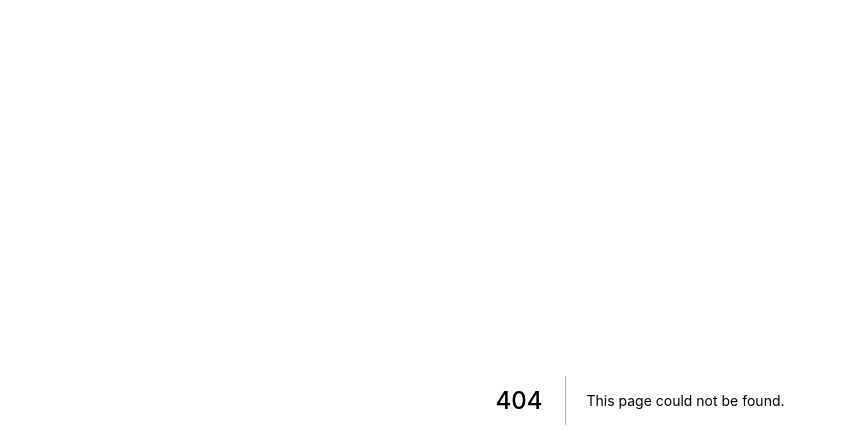
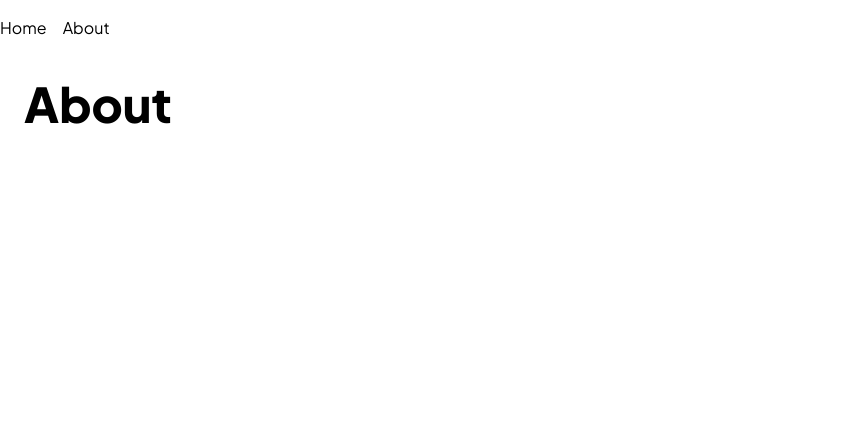
Before and after one commit to tbenning/tylerbenning.com, a Next.js app: page /about in a window 1280 px wide. Before the commit this address had no page. Shown: the top 448 px of the page, without its empty margins (0-846 px from the left). Built offline with nearby package versions, Linux system fonts and the light colour scheme; what @tailwindcss/typography would draw is missing.

Commit message:
started organizing nav and layout

```diff
--- /dev/null
+++ b/components/Homepage/index.js
@@ -0,0 +1,18 @@
+import Capsule from '../Capsule'
+
+export default function Homepage(){
+    return(
+        <>
+        <h1 className="mt-6 text-5xl font-bold text-primary leading-headers">Hi, I’m Tyler — <span className="text-darkseafoam inline-block" >I’m the founding designer at <a href="https://www.togetherplatform.com/" target="_blank" rel="noreferrer">Together</a></span></h1>
+      {/* <h1 className="antialiased font-serif mt-6 text-6xl text-gray-900">Hi, I’m Tyler — <span className="text-darkseafoam inline-block" >I’m the founding designer at Together</span></h1> */}
+      <p className="text-secondary mt-6 text-xl">Having worked at a startup for the last few years, I developed a knack for these roles too</p>
+      <div className="space-x-2 mt-4 flex flex-wrap">
+        <Capsule text="Product Management"/>
+        <Capsule text="Growth"/>
+        <Capsule text="Marketing"/>
+        <Capsule text="Front End Development"/>
+        <Capsule text="User Research"/>
+      </div>
+      </>
+    )
+}
--- a/components/Layout/index.js
+++ b/components/Layout/index.js
@@ -1,6 +1,12 @@
+import Nav from '../Nav'
 export default function Layout({children}){
     return (
-        <div className="container mx-auto">{children}</div>
+        <div className="container mx-auto">
+        <div><Nav/></div>
+            {children}
+        </div>
+
+
     )
 
 }
--- /dev/null
+++ b/components/Nav/index.js
@@ -0,0 +1,9 @@
+import Link from 'next/link';
+export default function Nav (){
+    return (
+        <div className="space-x-4 my-4">
+            <Link href="/">Home</Link>
+            <Link href="/about">About</Link>
+        </div>)
+
+}
--- /dev/null
+++ b/pages/about.tsx
@@ -0,0 +1,11 @@
+import Layout from '../components/Layout'
+
+export default function About(){
+    return (
+        <Layout>
+            <div className="p-6">
+            <h1 className="text-5xl font-bold">About</h1>
+            </div>
+        </Layout>
+    )
+}
--- a/pages/index.tsx
+++ b/pages/index.tsx
@@ -1,7 +1,7 @@
 import { InferGetStaticPropsType } from 'next';
 import Link from 'next/link';
-import Capsule from '../components/Capsule'
 import Layout from '../components/Layout'
+import Homepage from '../components/Homepage'
 
 // Import the generated Lists API from Keystone
 import { query } from '.keystone/api';
@@ -13,16 +13,7 @@ export default function Home({
   return (
     <Layout>
       <main className="mt-16 p-8">
-      <h1 className="mt-6 text-5xl font-bold text-primary leading-headers">Hi, I’m Tyler — <span className="text-darkseafoam inline-block" >I’m the founding designer at <a href="https://www.togetherplatform.com/" target="_blank" rel="noreferrer">Together</a></span></h1>
-      {/* <h1 className="antialiased font-serif mt-6 text-6xl text-gray-900">Hi, I’m Tyler — <span className="text-darkseafoam inline-block" >I’m the founding designer at Together</span></h1> */}
-      <p className="text-secondary mt-6 text-xl">Having worked at a startup for the last few years, I developed a knack for these roles too</p>
-      <div className="space-x-2 mt-4 flex flex-wrap">
-        <Capsule text="Product Management"/>
-        <Capsule text="Growth"/>
-        <Capsule text="Marketing"/>
-        <Capsule text="Front End Development"/>
-        <Capsule text="User Research"/>
-      </div>
+      <Homepage />
       <ul>
         {/* Render each post with a link to the content page */}
         {posts.map(post => (
--- a/pages/post/[slug].tsx
+++ b/pages/post/[slug].tsx
@@ -6,6 +6,7 @@ import {
   import Link from 'next/link';
   import { DocumentRenderer, DocumentRendererProps } from '@keystone-next/document-renderer';
   import { query } from '.keystone/api';
+  import Layout from '../../components/Layout'
 
   const renderers: DocumentRendererProps['renderers'] = {
     // use your editor's autocomplete to see what other renderers you can override
@@ -26,6 +27,7 @@ import {
     post,
   }: InferGetStaticPropsType<typeof getStaticProps>) {
     return (
+      <Layout>
       <article className="prose prose-lg">
         <main style={{margin: "3rem"}}>
         <div>
@@ -41,6 +43,7 @@ import {
       )}
         </main>
       </article>
+      </Layout>
     );
   }
 
```
